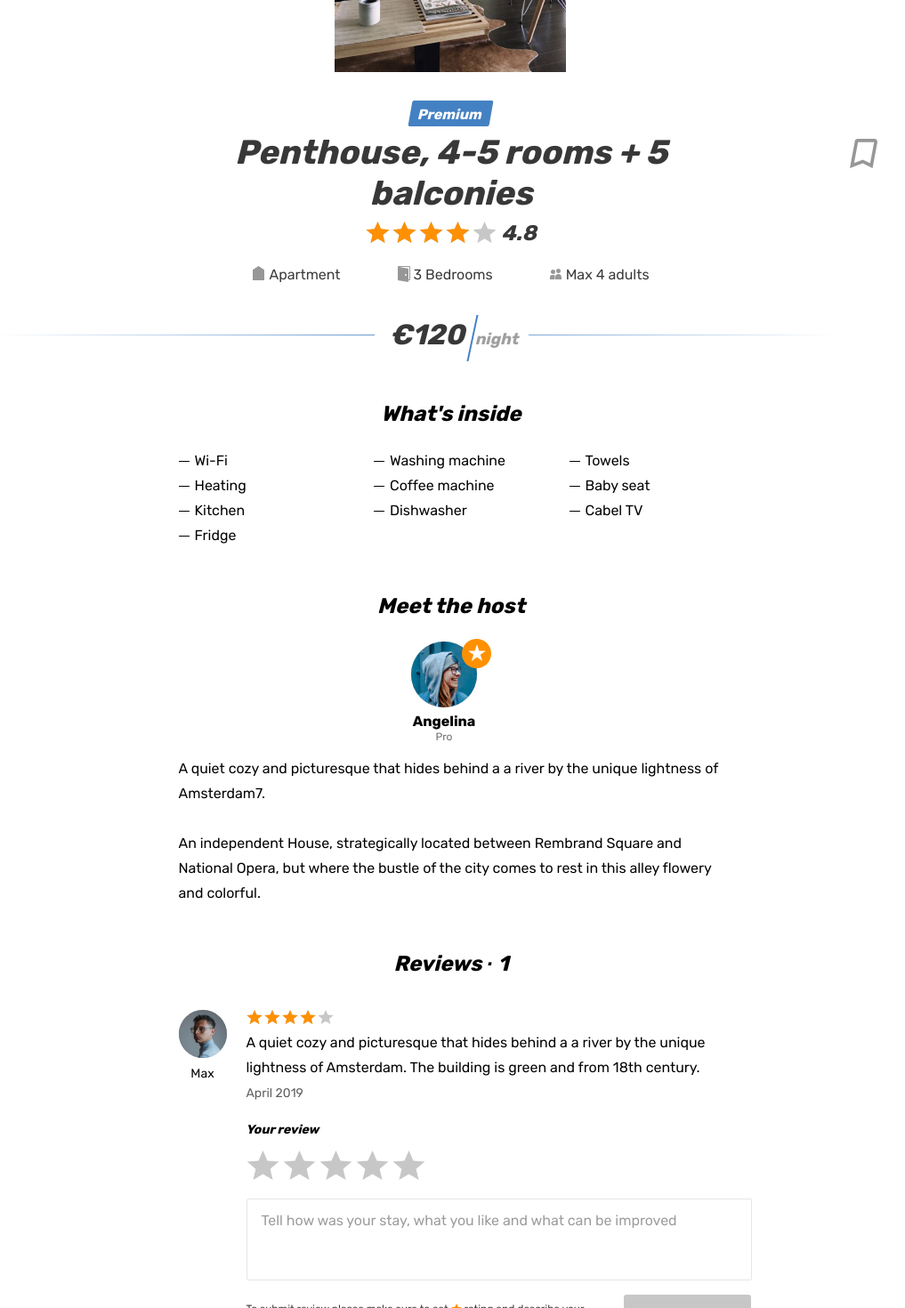
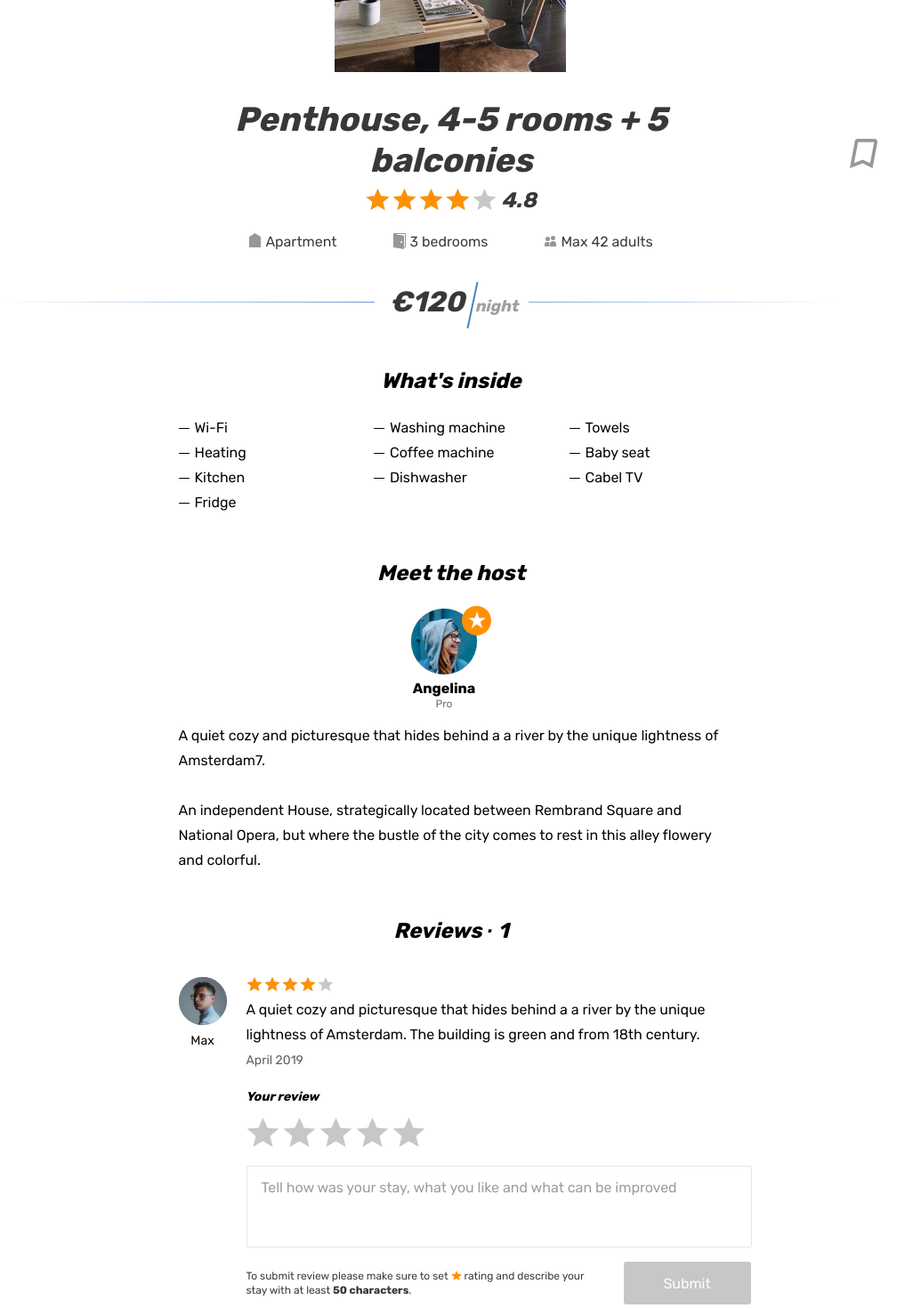
Before and after one commit to htmlacademy-react/2500183-six-cities-16, a React (Vite) app: page /offer/5c8b793f-7651-4d77-b98b-7baeffc7f3a0 in a window 1280 px wide. Shown: the part 400-1870 px from the top of the page at 89% size, without its empty margins (133-1150 px from the left). Built offline with nearby package versions, Linux system fonts and the light colour scheme.

Commit message:
добавленно состояния для формы отправки комментария

```diff
--- /dev/null
+++ b/src/components/review-form/review-form.tsx
@@ -0,0 +1,71 @@
+import { ChangeEvent, useState } from 'react';
+
+function ReviewForm(): JSX.Element {
+  const [formData, setFormData] = useState({
+    raiting: 0,
+    review: ''
+  });
+
+  const raitingChangeHandler = ({target}: ChangeEvent<HTMLInputElement>) => {
+    if (target.tagName === 'INPUT') {
+      setFormData({...formData, raiting: parseInt(target.value, 10)});
+    }
+  };
+
+  const reviewChangeHandler = ({target}: ChangeEvent<HTMLTextAreaElement>) => {
+    if (target.tagName === 'TEXTAREA') {
+      setFormData({...formData, review: target.value});
+    }
+  };
+
+  return (
+    <form className="reviews__form form" action="#" method="post">
+      <label className="reviews__label form__label" htmlFor="review">Your review</label>
+      <div className="reviews__rating-form form__rating" onChange={raitingChangeHandler}>
+        <input className="form__rating-input visually-hidden" name="rating" value="5" id="5-stars" type="radio" />
+        <label htmlFor="5-stars" className="reviews__rating-label form__rating-label" title="perfect">
+          <svg className="form__star-image" width="37" height="33">
+            <use xlinkHref="#icon-star"></use>
+          </svg>
+        </label>
+
+        <input className="form__rating-input visually-hidden" name="rating" value="4" id="4-stars" type="radio" />
+        <label htmlFor="4-stars" className="reviews__rating-label form__rating-label" title="good">
+          <svg className="form__star-image" width="37" height="33">
+            <use xlinkHref="#icon-star"></use>
+          </svg>
+        </label>
+
+        <input className="form__rating-input visually-hidden" name="rating" value="3" id="3-stars" type="radio" />
+        <label htmlFor="3-stars" className="reviews__rating-label form__rating-label" title="not bad">
+          <svg className="form__star-image" width="37" height="33">
+            <use xlinkHref="#icon-star"></use>
+          </svg>
+        </label>
+
+        <input className="form__rating-input visually-hidden" name="rating" value="2" id="2-stars" type="radio" />
+        <label htmlFor="2-stars" className="reviews__rating-label form__rating-label" title="badly">
+          <svg className="form__star-image" width="37" height="33">
+            <use xlinkHref="#icon-star"></use>
+          </svg>
+        </label>
+
+        <input className="form__rating-input visually-hidden" name="rating" value="1" id="1-star" type="radio" />
+        <label htmlFor="1-star" className="reviews__rating-label form__rating-label" title="terribly">
+          <svg className="form__star-image" width="37" height="33">
+            <use xlinkHref="#icon-star"></use>
+          </svg>
+        </label>
+      </div>
+      <textarea className="reviews__textarea form__textarea" id="review" name="review" placeholder="Tell how was your stay, what you like and what can be improved" onChange={reviewChangeHandler}></textarea>
+      <div className="reviews__button-wrapper">
+        <p className="reviews__help">
+        To submit review please make sure to set <span className="reviews__star">rating</span> and describe your stay with at least <b className="reviews__text-amount">50 characters</b>.
+        </p>
+        <button className="reviews__submit form__submit button" type="submit" disabled>Submit</button>
+      </div>
+    </form>
+  );
+}
+
+export default ReviewForm;
--- a/src/pages/offer/offer.tsx
+++ b/src/pages/offer/offer.tsx
@@ -7,17 +7,20 @@ import { placeCardOffers } from '../../mock/place-card-offers';
 import OfferImage from '../../components/offer-page/offer-gallery';
 import OfferInsideList from '../../components/offer-page/offer-inside-list';
 import Map from '../../components/map/map';
+import ReviewForm from '../../components/review-form/review-form';
 import { PlaceCardAllTypes } from '../../types/offer/offer';
 import { placeCardAllOffers } from '../../mock/place-card-all-offers';
 import Page404 from '../page404/page404';
 
 const PLACE_CARDS_COUNT = 1;
+const MIN_BEDROOMS_COUNT = 1;
+const MIN_ADULTS_COUNT = 1;
 
 function Offer(): JSX.Element {
   const { id } = useParams<{ id: string }>();
   const currentPlace: PlaceCardAllTypes | undefined = placeCardAllOffers.find((place: PlaceCardAllTypes) => place.id === id);
 
-  const { images, title, description } = currentPlace;
+  const { images, title, description, isPremium, isFavorite, bedrooms, maxAdults } = currentPlace;
 
   if (!currentPlace) {
     return <Page404 />;
@@ -42,14 +45,17 @@ function Offer(): JSX.Element {
           </div>
           <div className="offer__container container">
             <div className="offer__wrapper">
-              <div className="offer__mark">
-                <span>Premium</span>
-              </div>
+              {isPremium ?
+                <div className="offer__mark">
+                  <span>Premium</span>
+                </div> : null }
               <div className="offer__name-wrapper">
                 <h1 className="offer__name">
                   {title}
                 </h1>
-                <button className="offer__bookmark-button button" type="button">
+                <button className={`offer__bookmark-button  ${isFavorite ? 'offer__bookmark-button--active' : null} button`}
+                  type="button"
+                >
                   <svg className="offer__bookmark-icon" width="31" height="33">
                     <use xlinkHref="#icon-bookmark"></use>
                   </svg>
@@ -68,10 +74,12 @@ function Offer(): JSX.Element {
                   Apartment
                 </li>
                 <li className="offer__feature offer__feature--bedrooms">
-                  3 Bedrooms
+                  {bedrooms}
+                  {bedrooms > MIN_BEDROOMS_COUNT ? ' bedrooms' : ' bedroom'}
                 </li>
                 <li className="offer__feature offer__feature--adults">
-                  Max 4 adults
+                Max {maxAdults}
+                  {maxAdults > MIN_ADULTS_COUNT ? ' adults' : ' adult'}
                 </li>
               </ul>
               <div className="offer__price">
@@ -130,52 +138,7 @@ function Offer(): JSX.Element {
                     </div>
                   </li>
                 </ul>
-                <form className="reviews__form form" action="#" method="post">
-                  <label className="reviews__label form__label" htmlFor="review">Your review</label>
-                  <div className="reviews__rating-form form__rating">
-                    <input className="form__rating-input visually-hidden" name="rating" value="5" id="5-stars" type="radio" />
-                    <label htmlFor="5-stars" className="reviews__rating-label form__rating-label" title="perfect">
-                      <svg className="form__star-image" width="37" height="33">
-                        <use xlinkHref="#icon-star"></use>
-                      </svg>
-                    </label>
-
-                    <input className="form__rating-input visually-hidden" name="rating" value="4" id="4-stars" type="radio" />
-                    <label htmlFor="4-stars" className="reviews__rating-label form__rating-label" title="good">
-                      <svg className="form__star-image" width="37" height="33">
-                        <use xlinkHref="#icon-star"></use>
-                      </svg>
-                    </label>
-
-                    <input className="form__rating-input visually-hidden" name="rating" value="3" id="3-stars" type="radio" />
-                    <label htmlFor="3-stars" className="reviews__rating-label form__rating-label" title="not bad">
-                      <svg className="form__star-image" width="37" height="33">
-                        <use xlinkHref="#icon-star"></use>
-                      </svg>
-                    </label>
-
-                    <input className="form__rating-input visually-hidden" name="rating" value="2" id="2-stars" type="radio" />
-                    <label htmlFor="2-stars" className="reviews__rating-label form__rating-label" title="badly">
-                      <svg className="form__star-image" width="37" height="33">
-                        <use xlinkHref="#icon-star"></use>
-                      </svg>
-                    </label>
-
-                    <input className="form__rating-input visually-hidden" name="rating" value="1" id="1-star" type="radio" />
-                    <label htmlFor="1-star" className="reviews__rating-label form__rating-label" title="terribly">
-                      <svg className="form__star-image" width="37" height="33">
-                        <use xlinkHref="#icon-star"></use>
-                      </svg>
-                    </label>
-                  </div>
-                  <textarea className="reviews__textarea form__textarea" id="review" name="review" placeholder="Tell how was your stay, what you like and what can be improved"></textarea>
-                  <div className="reviews__button-wrapper">
-                    <p className="reviews__help">
-                      To submit review please make sure to set <span className="reviews__star">rating</span> and describe your stay with at least <b className="reviews__text-amount">50 characters</b>.
-                    </p>
-                    <button className="reviews__submit form__submit button" type="submit" disabled>Submit</button>
-                  </div>
-                </form>
+                <ReviewForm />
               </section>
             </div>
           </div>
```
